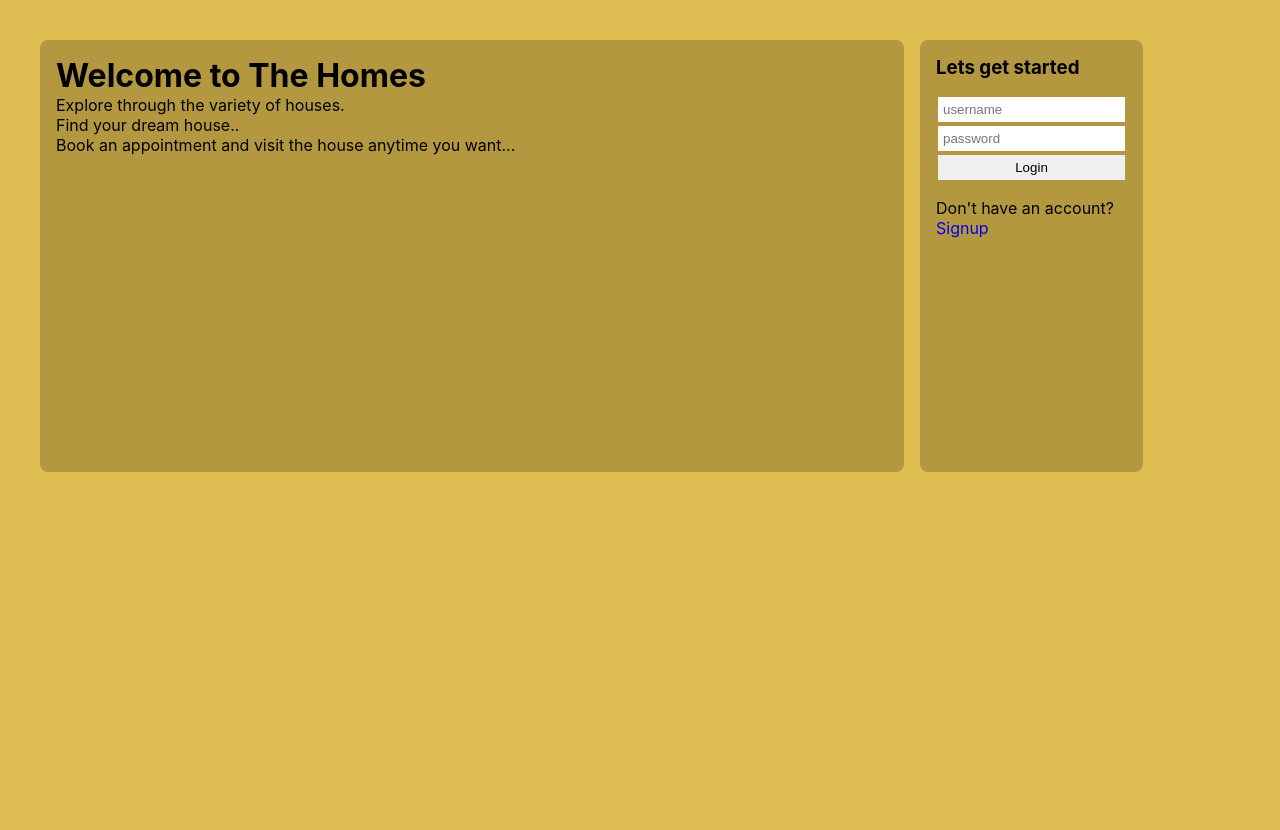
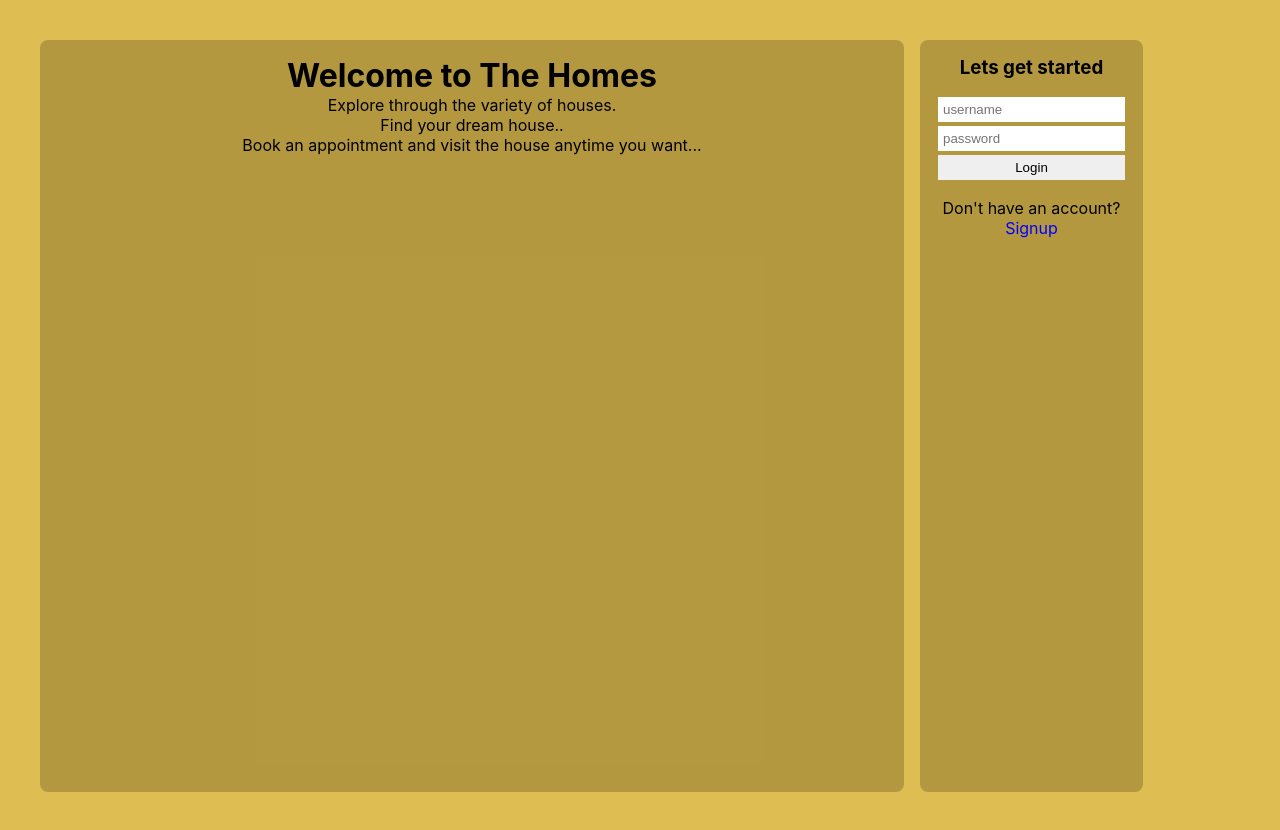
Before and after one commit to praz99/react_homes-frontend, a React (Create React App) app: page / in a window 1280 px wide. Shown: the top 830 px of the page. After the commit the page ends 800 px from the top, so only its background shows below. Built offline with nearby package versions, Linux system fonts and the light colour scheme.

Commit message:
style the Landing pages

```diff
--- a/src/styles/Landing.css
+++ b/src/styles/Landing.css
@@ -1,23 +1,29 @@
 .landing-container {
   display: flex;
-  height: 100vh;
+  height: 90vh;
   width: 100vw;
   margin-top: 2.5em;
 }
 
 .landing-info {
+  text-align: center;
   margin: 0 0.5em 0 2.5em;
   border-radius: 8px;
   width: 65%;
-  height: 50vh;
+  height: 100%;
   background: #ab913cd1;
   padding: 1em;
 }
 
 .landing-login {
+  text-align: center;
   margin:0 2.5em 0 0.5em;
   border-radius: 8px;
-  height: 50vh;
+  height: 100%;
   background: #ab913cd1;
   padding: 1em;
 }
+
+.landing-signup-info a {
+  color: blue;
+}
```
